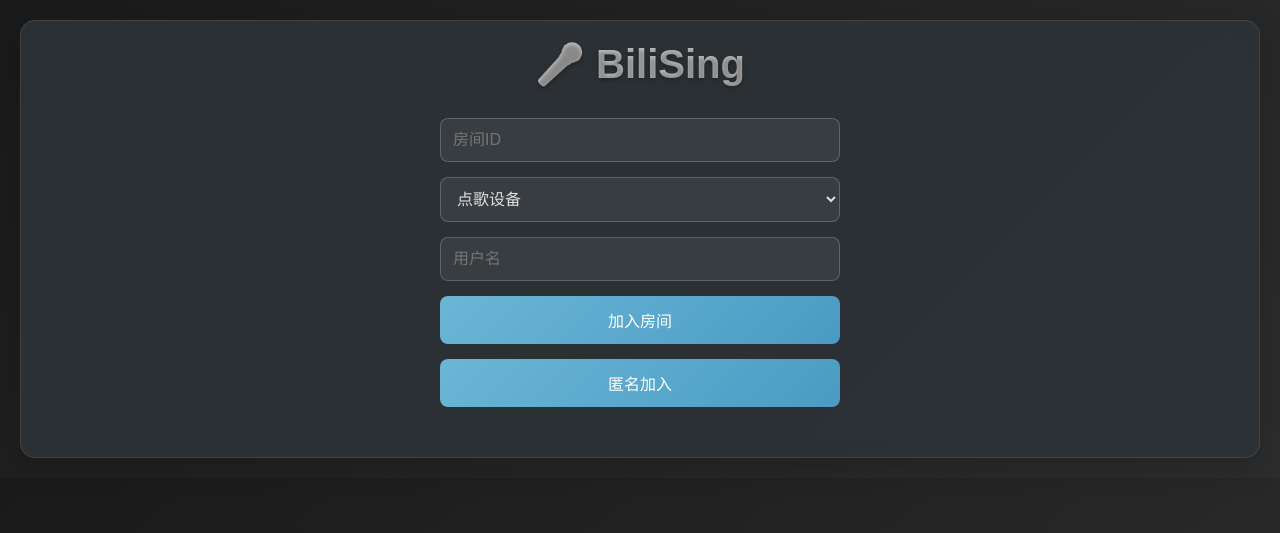
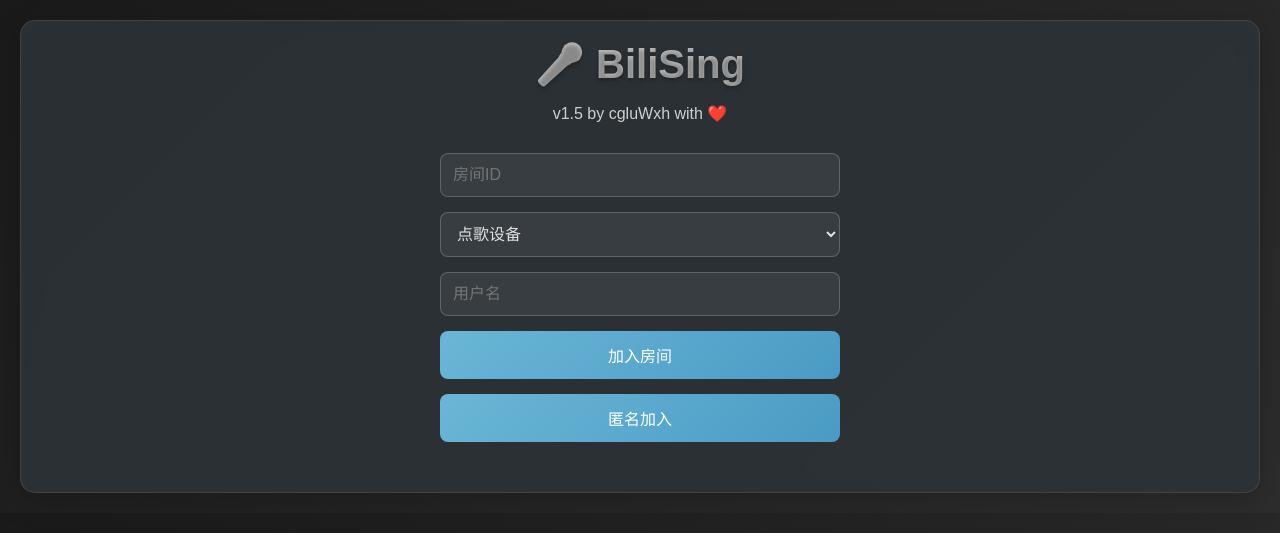
Before and after one commit to cgluWxh/BiliSing, a Flask app: page / in a window 1280 px wide. Shown: the top 533 px of the page. Run offline with Flask 3, Linux system fonts and the light colour scheme.

Commit message:
Chores: Add copyright description

```diff
--- a/templates/index.html
+++ b/templates/index.html
@@ -15,6 +15,7 @@
         <div id="join-section">
             <div class="header">
                 <h1>🎤 BiliSing</h1>
+                <p>v1.5 by cgluWxh with ❤️</p>
             </div>
             <div class="join-form">
                 <input type="text" id="room-id" placeholder="房间ID" required>
```
